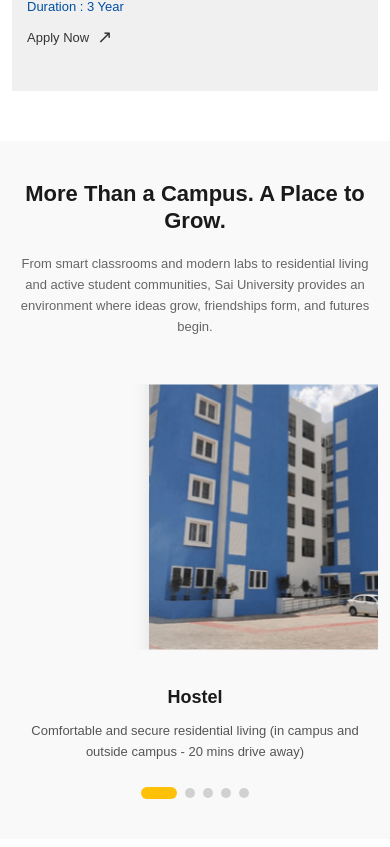
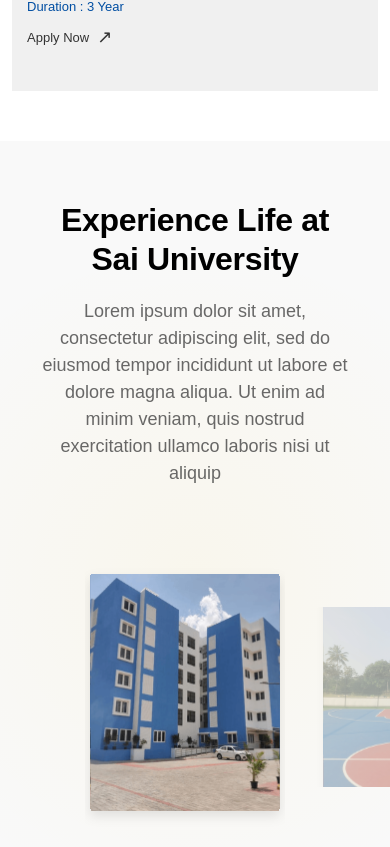
Before and after one commit to Tanish666/SAI-University-LandingPage, a Next.js app: page / in a window 390 px wide. Shown: the part 2817-3664 px from the top of the page. Built offline with nearby package versions, Linux system fonts and the light colour scheme.

Commit message:
some changes in the some section

```diff
--- a/src/app/conponents/section5.jsx
+++ b/src/app/conponents/section5.jsx
@@ -48,16 +48,16 @@
         <section className={styles.section5}>
             <div className={styles.container}>
                 <div className={styles.header}>
-                    <h2>More Than a Campus. A Place to Grow.</h2>
+                    <h2>Experience Life at Sai University</h2>
                     <p>
-                        From smart classrooms and modern labs to residential living and active student communities, Sai University provides an environment where ideas grow, friendships form, and futures begin.
+                        Lorem ipsum dolor sit amet, consectetur adipiscing elit, sed do eiusmod tempor incididunt ut labore et dolore magna aliqua. Ut enim ad minim veniam, quis nostrud exercitation ullamco laboris nisi ut aliquip
                     </p>
                 </div>
 
                 <div className={styles.carouselWrapper}>
                     <div
                         className={styles.carouselContent}
-                        style={{ transform: `translateX(calc(-${activeIndex * 33.333}% + 33.333%))` }}
+                        style={{ '--active-index': activeIndex }}
                     >
                         {images.map((item, index) => {
                             const diff = (index - activeIndex + images.length) % images.length;
@@ -66,10 +66,11 @@
                             let cardClass = styles.imageCard;
                             if (relativePos === 0) cardClass += ` ${styles.activeCard}`;
                             else if (Math.abs(relativePos) === 1) cardClass += ` ${styles.sideCard}`;
-                            else cardClass += ` ${styles.outerCard}`;
+                            else if (Math.abs(relativePos) === 2) cardClass += ` ${styles.outerCard}`;
+                            else cardClass += ` ${styles.farCard}`;
 
                             return (
-                                <div key={index} className={cardClass}>
+                                <div key={index} className={cardClass} onClick={() => setActiveIndex(index)}>
                                     <div className={styles.imageInner}>
                                         <img
                                             src={item.src}
@@ -85,7 +86,6 @@
 
                 <div className={styles.textContentArea}>
                     <h3>{images[activeIndex].title}</h3>
-                    <p>{images[activeIndex].desc}</p>
                 </div>
 
 
--- a/src/app/conponents/section5.module.css
+++ b/src/app/conponents/section5.module.css
@@ -1,258 +1,223 @@
 .section5 {
+    min-height: 100vh;
     padding: 80px 0;
     background-color: #f9f9f9;
     text-align: center;
     overflow: hidden;
+    display: flex;
+    flex-direction: column;
+    justify-content: center;
+    position: relative;
+}
+
+.section5::before {
+    content: '';
+    position: absolute;
+    top: 0;
+    left: 0;
+    right: 0;
+    height: 100%;
+    background: radial-gradient(circle at 50% 50%, rgba(255, 193, 7, 0.05) 0%, rgba(255, 255, 255, 0) 70%);
+    pointer-events: none;
 }
 
 .container {
-    max-width: 1200px;
+    max-width: 1400px;
     margin: 0 auto;
+    padding: 0 40px;
+    width: 100%;
+    z-index: 1;
+}
+
+.header {
+    margin-bottom: 60px;
     padding: 0 20px;
 }
 
-.header {
-    margin-bottom: 50px;
-}
-
 .header h2 {
-    font-size: 42px;
-    font-weight: 700;
-    color: #1a1a1a;
+    font-size: clamp(36px, 6vw, 56px);
+    font-weight: 600;
+    color: #000;
     margin-bottom: 20px;
+    letter-spacing: -0.01em;
 }
 
 .header p {
-    font-size: 16px;
-    color: #666;
-    max-width: 800px;
+    font-size: 18px;
+    color: #444;
+    max-width: 900px;
     margin: 0 auto;
-    line-height: 1.6;
+    line-height: 1.5;
+    opacity: 0.8;
 }
 
 /* Carousel Styles */
 .carouselWrapper {
     position: relative;
     width: 100%;
-    margin: 40px 0;
-    overflow: hidden;
+    margin: 20px 0;
+    overflow: visible;
     padding: 20px 0;
-    height: 650px;
-    /* Fixed height to prevent jumping */
+    height: 380px;
     display: flex;
     align-items: center;
+    justify-content: center;
+    --card-width: 237px;
 }
 
 .carouselContent {
     display: flex;
-    transition: transform 0.8s cubic-bezier(0.4, 0, 0.2, 1);
+    transition: transform 0.8s cubic-bezier(0.23, 1, 0.32, 1);
     align-items: center;
     width: 100%;
+    transform: translateX(calc(-1 * var(--active-index) * var(--card-width) + 50% - var(--card-width) / 2));
 }
 
 .imageCard {
-    flex: 0 0 33.333%;
-    /* Larger cards - 3 in view */
-    padding: 0;
-    /* No padding between cards */
-    transition: all 0.8s ease;
+    flex: 0 0 var(--card-width);
+    width: var(--card-width);
+    padding: 0 10px;
+    transition: all 0.8s cubic-bezier(0.23, 1, 0.32, 1);
     cursor: pointer;
+    perspective: 1000px;
 }
 
 .imageInner {
     width: 100%;
-    background-color: #f9f9f9;
+    border-radius: 4px;
     overflow: hidden;
-    transition: all 0.6s ease;
-    padding: 0;
-    /* Ensuring no padding */
+    transition: all 0.8s cubic-bezier(0.23, 1, 0.32, 1);
 }
 
-/* Specific heights to match the reference image precisely */
-
-/* Outer cards (Smallest) */
+/* Outer cards (Smallest / Indices +/- 2) */
 .outerCard .imageInner {
-    height: 320px;
+    height: 220px;
     opacity: 0.5;
-    transform: scale(0.9);
+    transform: scale(0.8);
+    filter: brightness(0.9);
 }
 
-/* Side cards (Medium) */
+/* Side cards (Medium / Indices +/- 1) */
 .sideCard .imageInner {
-    height: 480px;
-    opacity: 0.85;
-    transform: scale(0.92);
+    height: 260px;
+    opacity: 0.8;
+    transform: scale(0.9);
+    filter: brightness(0.95);
 }
 
-/* Active center card (Huge) */
+/* Active center card (Largest / Index 0) */
 .activeCard .imageInner {
-    height: 600px;
+    height: 309px;
     opacity: 1;
-    transform: scale(1.02);
-
+    transform: scale(1);
 }
 
 .cardImage {
     width: 100%;
     height: 100%;
     object-fit: cover;
+    transition: transform 1s ease;
+}
+
+.activeCard:hover .cardImage {
+    transform: scale(1.1);
 }
 
 /* Text Content Area */
 .textContentArea {
-    margin: 30px auto;
-    max-width: 850px;
+    margin: 30px auto 20px;
+    width: 100%;
     text-align: center;
-    min-height: 140px;
+    transition: all 0.5s ease;
 }
 
 .textContentArea h3 {
-    font-size: 32px;
-    font-weight: 700;
-    color: #1a1a1a;
-    margin-bottom: 12px;
+    font-size: 24px;
+    font-weight: 600;
+    color: #000;
+    margin: 0;
 }
 
-.textContentArea p {
-    font-size: 18px;
-    color: #555;
-    line-height: 1.6;
-    max-width: 750px;
-    margin: 0 auto;
-}
-
-/* Dots Styling (matching the image) */
+/* Dots Styling */
 .dots {
     display: flex;
     justify-content: center;
     align-items: center;
-    gap: 12px;
+    gap: 15px;
     margin-top: 20px;
 }
 
 .dot {
-    width: 12px;
-    height: 12px;
+    width: 10px;
+    height: 10px;
     border-radius: 50%;
     background-color: #d1d1d1;
     cursor: pointer;
     transition: all 0.3s ease;
 }
 
+.dot:hover {
+    background-color: #b1b1b1;
+}
+
 .dotActive {
-    width: 50px;
-    height: 14px;
-    border-radius: 7px;
+    width: 35px;
+    height: 8px;
+    border-radius: 4px;
     background-color: #ffc107;
     cursor: pointer;
 }
 
-@media (max-width: 1024px) {
-    .carouselWrapper {
-        height: 550px;
+@media (max-width: 1200px) {
+    .imageCard {
+        --card-width: 250px;
     }
+}
 
-    .activeCard .imageInner {
-        height: 480px;
-    }
-
-    .sideCard .imageInner {
-        height: 380px;
+@media (max-width: 992px) {
+    .imageCard {
+        --card-width: 220px;
     }
 }
 
 @media (max-width: 768px) {
     .section5 {
-        padding: 50px 0;
+        min-height: auto;
+        padding: 60px 0;
     }
 
-    .header h2 {
-        font-size: 28px;
-    }
-
-    .header p {
-        font-size: 14px;
-    }
-
-    .header {
-        margin-bottom: 30px;
+    .container {
+        padding: 0 20px;
     }
 
     .carouselWrapper {
-        height: 380px;
-        margin: 25px 0;
-    }
-
-    .imageCard {
-        flex: 0 0 80%;
+        height: 350px;
+        --card-width: 280px;
     }
 
     .activeCard .imageInner {
-        height: 340px;
+        height: 300px;
     }
 
     .sideCard .imageInner {
-        height: 260px;
-        opacity: 0.3;
+        height: 240px;
+        opacity: 0.4;
     }
 
     .outerCard .imageInner {
-        height: 200px;
-        opacity: 0.15;
-    }
-
-    .textContentArea {
-        margin: 20px auto;
-        min-height: 100px;
-    }
-
-    .textContentArea h3 {
-        font-size: 22px;
-    }
-
-    .textContentArea p {
-        font-size: 14px;
-    }
-
-    .dots {
-        gap: 8px;
-    }
-
-    .dot {
-        width: 10px;
-        height: 10px;
-    }
-
-    .dotActive {
-        width: 36px;
-        height: 12px;
+        height: 180px;
+        opacity: 0.2;
     }
 }
 
 @media (max-width: 480px) {
-    .section5 {
-        padding: 40px 0;
-    }
-
-    .container {
-        padding: 0 12px;
-    }
-
     .header h2 {
-        font-size: 22px;
-    }
-
-    .header p {
-        font-size: 13px;
+        font-size: 32px;
     }
 
     .carouselWrapper {
         height: 300px;
-        margin: 20px 0;
-    }
-
-    .imageCard {
-        flex: 0 0 90%;
+        --card-width: 240px;
     }
 
     .activeCard .imageInner {
@@ -261,20 +226,14 @@
 
     .sideCard .imageInner {
         height: 200px;
-        opacity: 0.2;
+    }
+
+    .textContentArea {
+        margin-top: 20px;
+        min-height: 60px;
     }
 
     .textContentArea h3 {
-        font-size: 18px;
-    }
-
-    .textContentArea p {
-        font-size: 13px;
-        max-width: 100%;
-    }
-
-    .textContentArea {
-        min-height: 80px;
-        margin: 15px auto;
+        font-size: 20px;
     }
 }
--- a/src/app/conponents/section6.module.css
+++ b/src/app/conponents/section6.module.css
@@ -93,20 +93,21 @@
 
 .marqueeTitle {
     font-size: 1.25rem;
-    color: #333;
+    margin-top: 20px;
+    font-weight: 400;
+    color: #000000;
     margin-bottom: 40px;
-    font-weight: 500;
 }
 
 .marqueeContainer {
     overflow: hidden;
-    margin-bottom: 20px;
+    margin-bottom: 0;
 }
 
 .marqueeRow {
     display: flex;
-    gap: 20px;
-    margin-bottom: 20px;
+    gap: 10px;
+    margin-bottom: 10px;
     white-space: nowrap;
     width: max-content;
     animation: marquee 40s linear infinite;
@@ -124,8 +125,8 @@
 
 .marqueeRowReverse {
     display: flex;
-    gap: 20px;
-    margin-bottom: 20px;
+    gap: 10px;
+    margin-bottom: 10px;
     white-space: nowrap;
     width: max-content;
     animation: marqueeReverse 40s linear infinite;
--- a/src/app/conponents/section7.jsx
+++ b/src/app/conponents/section7.jsx
@@ -24,7 +24,6 @@
                     </div>
                 </div>
 
-                <h3 className={styles.statsHeading}>Research Highlights</h3>
                 <div className={styles.statsGrid}>
                     <div className={styles.statCard}>
                         <h3 className={styles.statNumber}>4</h3>
--- a/src/app/conponents/section7.module.css
+++ b/src/app/conponents/section7.module.css
@@ -82,7 +82,6 @@
     flex-direction: column;
     justify-content: center;
     min-height: 140px;
-    border-radius: 4px;
 }
 
 .statNumber {
```
